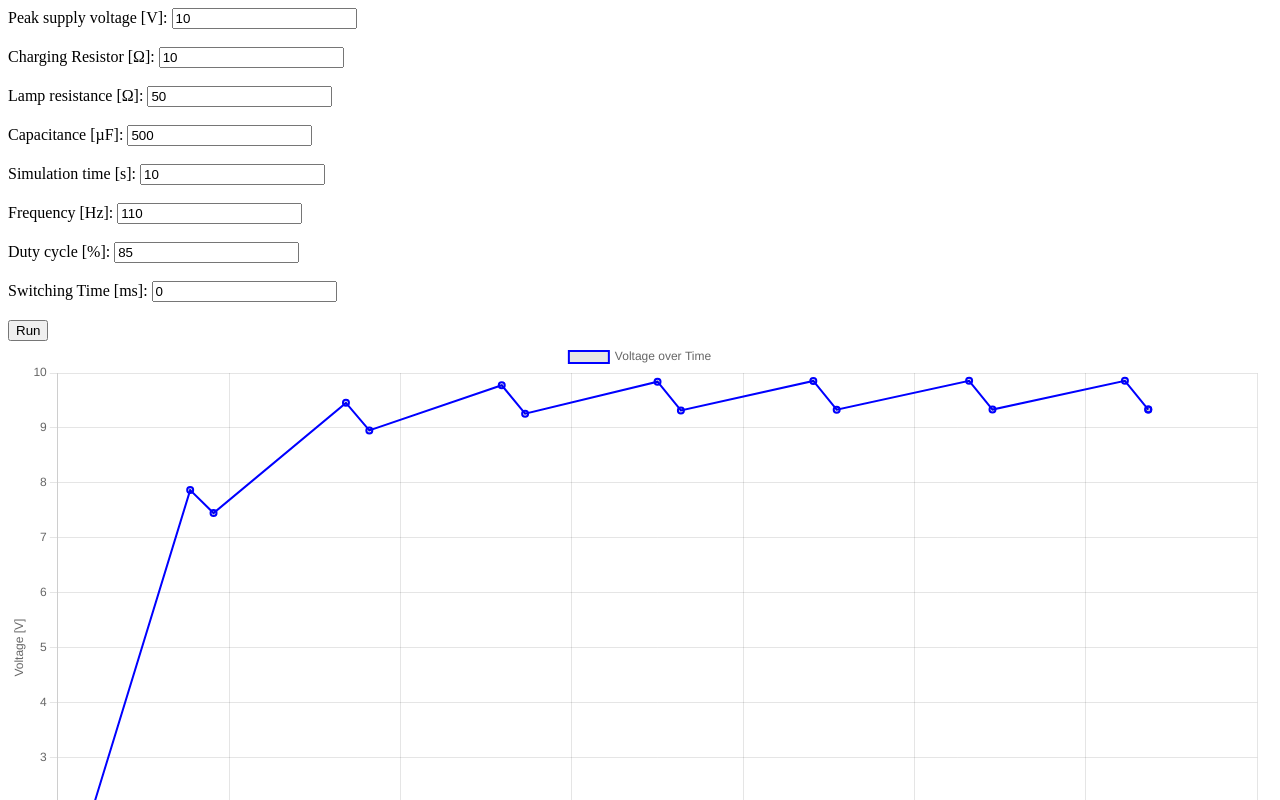
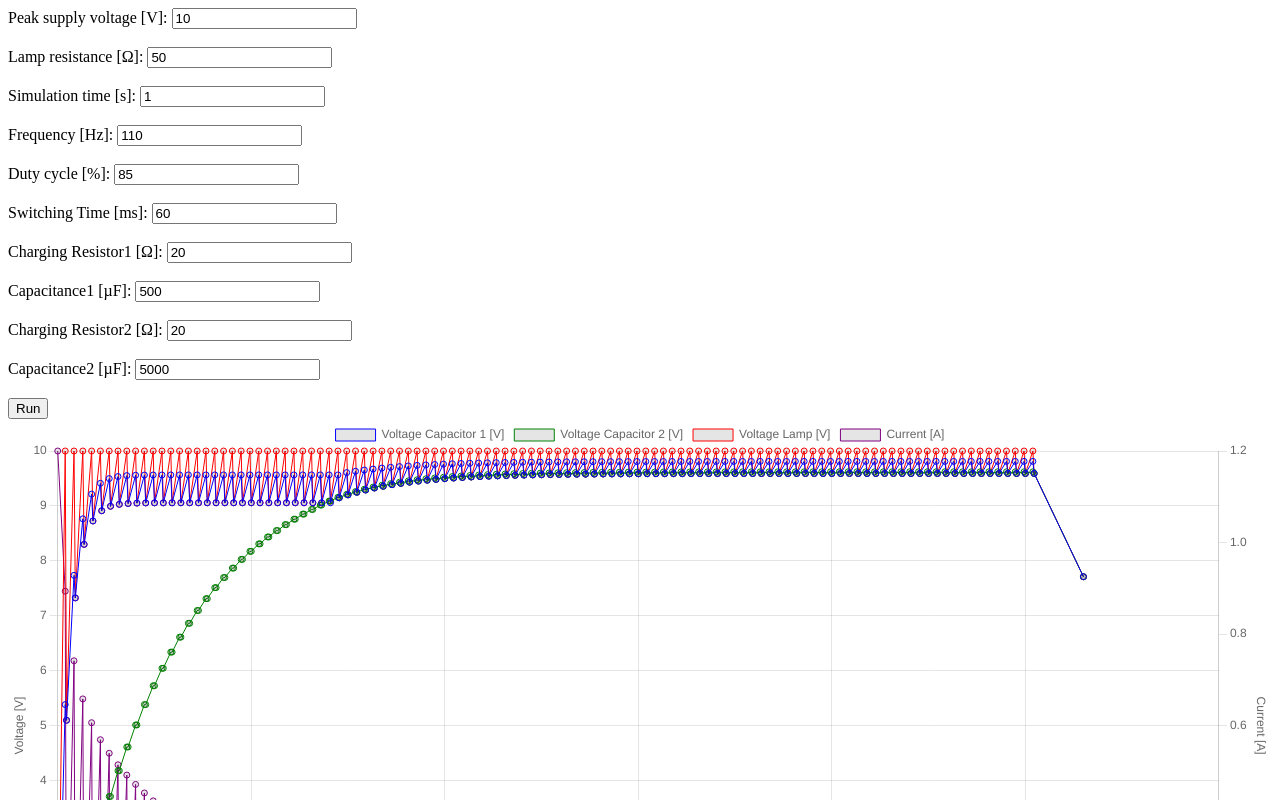
Before and after one commit to ToTiredToCare/ToTiredToCare.github.io, a plain HTML site: page index.html in a window 1280 px wide. Both pictures are taken after a click on the input "Run". Shown: the top 800 px of the page. Drawn offline with nearby package versions, Linux system fonts and the light colour scheme; some packages are replaced by stand-ins of ours; a script that the page names is missing.

Commit message:
Update index.html

```diff
--- a/index.html
+++ b/index.html
@@ -2,34 +2,42 @@
 <html>
 
 <head>
-  <script defer src="https://cdn.jsdelivr.net/npm/chart.js"></script>
+  <script src="https://cdn.jsdelivr.net/npm/chart.js"></script>
+  <script src="https://cdn.jsdelivr.net/npm/hammerjs@2.0.8"></script>
+  <script src="https://cdn.jsdelivr.net/npm/chartjs-plugin-zoom"></script>
 </head>
 
 <body>
   <form>
-    <label for="U0">Peak supply voltage [V]:</label>
-    <input type="number" id="U0" value="10"><br><br>
+    <label for="supplyU0">Peak supply voltage [V]:</label>
+    <input type="number" id="supplyU0" value="10"><br><br>
 
-    <label for="R1">Charging Resistor [Ω]:</label>
-    <input type="number" id="R1" value="10"><br><br>
+    <label for="dischargeR">Lamp resistance [Ω]:</label>
+    <input type="number" id="dischargeR" value="50"><br><br>
 
-    <label for="R2">Lamp resistance [Ω]:</label>
-    <input type="number" id="R2" value="50"><br><br>
+    <label for="simTime">Simulation time [s]:</label>
+    <input type="number" id="simTime" value="1"><br><br>
 
-    <label for="C">Capacitance [µF]:</label>
-    <input type="number" id="C" value="500"><br><br>
+    <label for="frequency">Frequency [Hz]:</label>
+    <input type="number" id="frequency" value="110"><br><br>
 
-    <label for="T">Simulation time [s]:</label>
-    <input type="number" id="T" value="10"><br><br>
+    <label for="dutyCycle">Duty cycle [%]:</label>
+    <input type="number" id="dutyCycle" value="85"><br><br>
 
-    <label for="F">Frequency [Hz]:</label>
-    <input type="number" id="F" value="110"><br><br>
+    <label for="switchTime">Switching Time [ms]:</label>
+    <input type="number" id="switchTime" value="60"><br><br>
 
-    <label for="DC">Duty cycle [%]:</label>
-    <input type="number" id="DC" value="85"><br><br>
+    <label for="chargeR1">Charging Resistor1 [Ω]:</label>
+    <input type="number" id="chargeR1" value="20"><br><br>
 
-    <label for="SWT">Switching Time [ms]:</label>
-    <input type="number" id="SWT" value="0"><br><br>
+    <label for="capacitance1">Capacitance1 [µF]:</label>
+    <input type="number" id="capacitance1" value="500"><br><br>
+
+    <label for="chargeR2">Charging Resistor2 [Ω]:</label>
+    <input type="number" id="chargeR2" value="20"><br><br>
+
+    <label for="capacitance2">Capacitance2 [µF]:</label>
+    <input type="number" id="capacitance2" value="5000"><br><br>
 
     <input type="submit" value="Run" id="runButton">
   </form>
@@ -45,76 +53,146 @@
     });
 
     function runSim() {
-      let U0 = parseFloat(document.getElementById("U0").value) || 0;
-      let R1 = parseFloat(document.getElementById("R1").value) || 0;
-      let R2 = parseFloat(document.getElementById("R2").value) || 0;
-      let C = parseFloat(document.getElementById("C").value) || 0;
-      let T = parseFloat(document.getElementById("T").value) || 0;
-      let F = parseFloat(document.getElementById("F").value) || 0;
-      let DC = parseFloat(document.getElementById("DC").value) / 100;
-      let SWT = parseFloat(document.getElementById("SWT").value) / 1000;
+      let supplyU0 = parseFloat(document.getElementById("supplyU0").value) || 0;
+      let simTime = parseFloat(document.getElementById("simTime").value) || 0;
+      let frequency = parseFloat(document.getElementById("frequency").value) || 0;
+      let dutyCycle = parseFloat(document.getElementById("dutyCycle").value) / 100;
+      let switchTime = parseFloat(document.getElementById("switchTime").value) / 1000;
+      let dischargeR = parseFloat(document.getElementById("dischargeR").value) || 0;
+      let chargeR1 = parseFloat(document.getElementById("chargeR1").value) || 0;
+      let capacitance1 = parseFloat(document.getElementById("capacitance1").value) || 0;
+      let chargeR2 = parseFloat(document.getElementById("chargeR2").value) || 0;
+      let capacitance2 = parseFloat(document.getElementById("capacitance2").value) || 0;
 
-      if (U0 <= 0 || R1 <= 0 || R2 <= 0 || C <= 0 || T <= 0 || F <= 0 || DC <= 0 || DC > 1 || SWT < 0) {
+      if (supplyU0 <= 0 || chargeR1 <= 0 || dischargeR <= 0 || capacitance1 <= 0 || capacitance2 <= 0 || simTime <= 0 || frequency <= 0 || dutyCycle <= 0 || dutyCycle > 1 || switchTime < 0) {
         console.error("All input values must be positive numbers.");
         document.getElementById("output").innerHTML = "Error: All input values must be positive numbers.";
         return;
       }
 
-      let V = 0;
-      let t = 1 / F;
-      let tau1 = R1 * C * 1e-6;
-      let tau2 = R2 * C * 1e-6;
+      let voltageCapacitor1 = 0;
+      let voltageCapacitor2 = 0;
+      let voltageLamp = 0;
+      let current = supplyU0 / dischargeR + supplyU0 / chargeR1 + supplyU0 / chargeR2;
+      let periodTime = 1 / frequency;
+      let tauChargeCapacitor1 = chargeR1 * capacitance1 * 1e-6;
+      let tauDischargeCapacitor1 = dischargeR * capacitance1 * 1e-6;
+      let tauChargeCapacitor2 = chargeR2 * capacitance2 * 1e-6;
+      let tauDischargeCapacitor2 = dischargeR * capacitance2 * 1e-6;
+      let tauDischargeCapacitors = dischargeR * (capacitance1 + capacitance2) * 1e-6;
       let timeData = [];
-      let voltageData = [];
-      let outputText = "";
-      let time = 0;
-      timeData.push(time);
-      voltageData.push(V);
+      let voltageDataCapacitor1 = [];
+      let voltageDataCapacitor2 = [];
+      let voltageDataLamp = [];
+      let currentData = [];
+      timeData.push(0);
+      voltageDataCapacitor1.push(0);
+      voltageDataCapacitor2.push(0);
+      voltageDataLamp.push(0);
+      currentData.push(current);
 
-      for (let i = 0; i < T;) {
-        let oldV = V;
+      for (let time = 0; time < simTime;) {
 
         // Charging phase
-        V += (U0 - V) * (1 - Math.exp(-((t * DC) / tau1)));
-        timeData.push(time + DC * t);
-        voltageData.push(V);
+        voltageCapacitor1 += (supplyU0 - voltageCapacitor1) * (1 - Math.exp(-((periodTime * dutyCycle) / tauChargeCapacitor1)));
+        voltageCapacitor2 += (supplyU0 - voltageCapacitor2) * (1 - Math.exp(-((periodTime * dutyCycle) / tauChargeCapacitor2)));
+
+        current = supplyU0 / dischargeR + (supplyU0 - voltageCapacitor1) / chargeR1 + (supplyU0 - voltageCapacitor2) / chargeR2;
+
+        timeData.push(time + dutyCycle * periodTime);
+        voltageDataCapacitor1.push(voltageCapacitor1);
+        voltageDataCapacitor2.push(voltageCapacitor2);
+        voltageDataLamp.push(supplyU0);
+        currentData.push(current);
 
         // Discharging phase
-        V = V * Math.exp(-((t * (1 - DC)) / tau2));
-        timeData.push(time + t); // Keep discharge phase on the same curve
-        voltageData.push(V);
+        tempvoltageCapacitor1 = voltageCapacitor1 * Math.exp(-((periodTime * (1 - dutyCycle)) / tauDischargeCapacitor1));
+        tempvoltageCapacitor2 = voltageCapacitor2 * Math.exp(-((periodTime * (1 - dutyCycle)) / tauDischargeCapacitor2));
 
-        i += t;
-        time += t;
+        if (voltageCapacitor1 < voltageCapacitor2) {
+          if (tempvoltageCapacitor1 > tempvoltageCapacitor2) {
+            voltageCapacitor1 = voltageCapacitor2 = (voltageCapacitor1 * capacitance1 + voltageCapacitor2 * capacitance2) / (capacitance1 + capacitance2) * Math.exp(-((periodTime * (1 - dutyCycle)) / tauDischargeCapacitors));
+          }
+          else {
+            voltageCapacitor2 = voltageCapacitor2 * Math.exp(-((periodTime * (1 - dutyCycle)) / tauDischargeCapacitor2));
+          }
+        }
+        if (voltageCapacitor1 > voltageCapacitor2) {
+          if (tempvoltageCapacitor1 < tempvoltageCapacitor2) {
+            voltageCapacitor1 = voltageCapacitor2 = (voltageCapacitor1 * capacitance1 + voltageCapacitor2 * capacitance2) / (capacitance1 + capacitance2) * Math.exp(-((periodTime * (1 - dutyCycle)) / tauDischargeCapacitors));
+          }
+          else {
+            voltageCapacitor1 = voltageCapacitor1 * Math.exp(-((periodTime * (1 - dutyCycle)) / tauDischargeCapacitor1));
+          }
+        }
 
-        if (Math.abs(oldV - V) < 1e-3) {
-          break;
-        }
+
+        timeData.push(time + periodTime);
+        voltageDataCapacitor1.push(voltageCapacitor1);
+        voltageDataCapacitor2.push(voltageCapacitor2);
+        voltageDataLamp.push(Math.max(voltageCapacitor1, voltageCapacitor2));
+        currentData.push(0);
+
+        time += periodTime;
       }
 
-      V = V * Math.exp(-((SWT) / tau2));
-      timeData.push(time + SWT);
-      voltageData.push(V);
 
-      drawChart(timeData, voltageData);
+      timeData.push(simTime + switchTime);
+
+      voltageCapacitor1 = voltageCapacitor2 = (voltageCapacitor1 * capacitance1 + voltageCapacitor2 * capacitance2) / (capacitance1 + capacitance2) * Math.exp(-((switchTime) / tauDischargeCapacitors));
+
+      voltageDataCapacitor1.push(voltageCapacitor1);
+      voltageDataCapacitor2.push(voltageCapacitor2);
+      voltageDataLamp.push(Math.max(voltageCapacitor1, voltageCapacitor2));
+
+      drawChart(timeData, voltageDataCapacitor1, voltageDataCapacitor2, voltageDataLamp, currentData);
     }
 
-    function drawChart(timeData, voltageData) {
+    function drawChart(timeData, voltageDataCapacitor1, voltageDataCapacitor2, voltageDataLamp, currentData) {
       let ctx = document.getElementById("voltageChart").getContext("2d");
+
       if (window.voltageChart instanceof Chart) {
         window.voltageChart.destroy();
       }
+
       window.voltageChart = new Chart(ctx, {
         type: "line",
         data: {
           labels: timeData,
-          datasets: [{
-            label: "Voltage over Time",
-            data: voltageData,
-            borderColor: "blue",
-            borderWidth: 2,
-            fill: false
-          }]
+          datasets: [
+            {
+              label: "Voltage Capacitor 1 [V]",
+              data: voltageDataCapacitor1,
+              borderColor: "blue",
+              borderWidth: 1,
+              fill: false,
+              yAxisID: "y"
+            },
+            {
+              label: "Voltage Capacitor 2 [V]",
+              data: voltageDataCapacitor2,
+              borderColor: "green",
+              borderWidth: 1,
+              fill: false,
+              yAxisID: "y"
+            },
+            {
+              label: "Voltage Lamp [V]",
+              data: voltageDataLamp,
+              borderColor: "red",
+              borderWidth: 1,
+              fill: false,
+              yAxisID: "y"
+            },
+            {
+              label: "Current [A]",
+              data: currentData,
+              borderColor: "purple",
+              borderWidth: 1,
+              fill: false,
+              yAxisID: "y1"
+            }
+          ]
         },
         options: {
           responsive: true,
@@ -130,6 +208,33 @@
               title: {
                 display: true,
                 text: "Voltage [V]"
+              },
+              position: "left"
+            },
+            y1: {
+              title: {
+                display: true,
+                text: "Current [A]"
+              },
+              position: "right",
+              grid: {
+                drawOnChartArea: false
+              }
+            }
+          },
+          plugins: {
+            zoom: {
+              pan: {
+                enabled: true,
+                mode: 'xy',
+              },
+              zoom: {
+                wheel: {
+                  enabled: true,
+                  modifierKey: 'shift',
+                },
+                mode: 'xy',
+                scaleMode: 'xy',
               }
             }
           }
```
